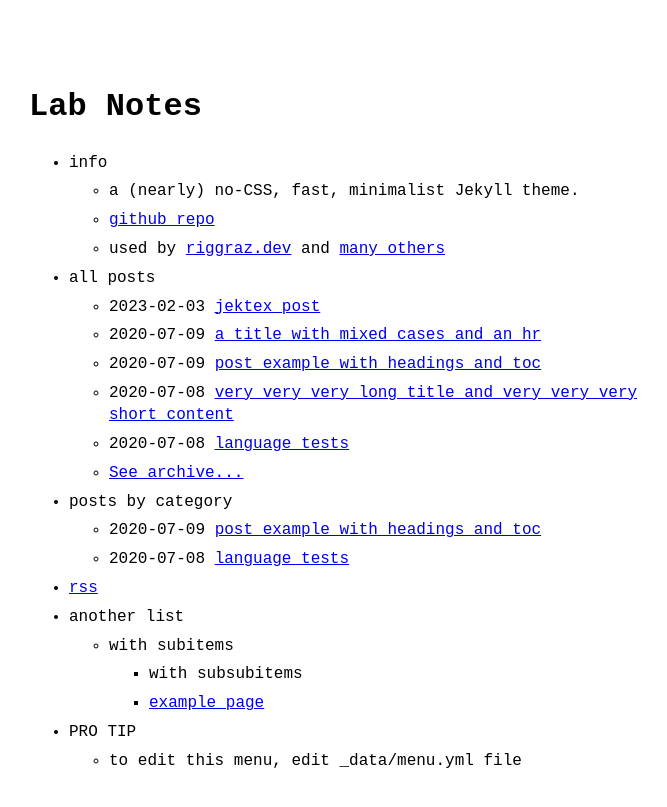
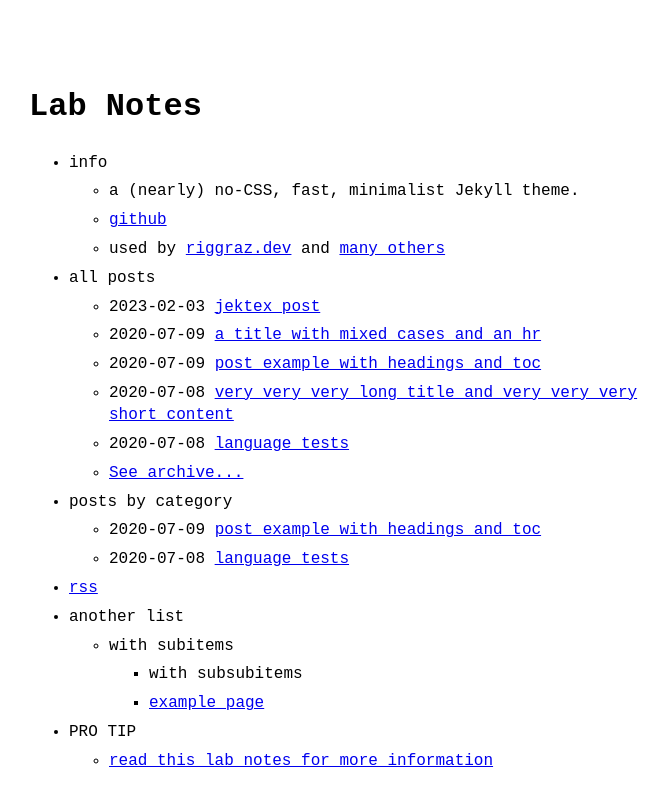
Before and after one commit to developerjonas/blog, a Jekyll site: the page built from index.md, in a window 1280 px wide. Shown: the top 807 px of the page, without its empty margins (291-958 px from the left). Built offline with Jekyll 4.4.1, drawn with Linux system fonts in a browser that asks for light colours.

Commit message:
Menu Updates

```diff
--- a/_data/menu.yml
+++ b/_data/menu.yml
@@ -5,8 +5,8 @@ entries:
   - title: info
     entries:
       - title: a (nearly) no-CSS, fast, minimalist Jekyll theme.
-      - title: github repo
-        url: https://github.com/riggraz/no-style-please
+      - title: github
+        url: https://github.com/developerjonas
       - title: "used by <a href='https://riggraz.dev'>riggraz.dev</a> and <a href='https://github.com/riggraz/no-style-please/network/dependents'>many others</a>"
 
   - title: all posts
@@ -35,4 +35,5 @@ entries:
             url: about
   - title: PRO TIP
     entries:
-      - title: to edit this menu, edit _data/menu.yml file
+      - title: read this lab notes for more information
+        url: https://developerjonas.com/blog/lab-notes
```
